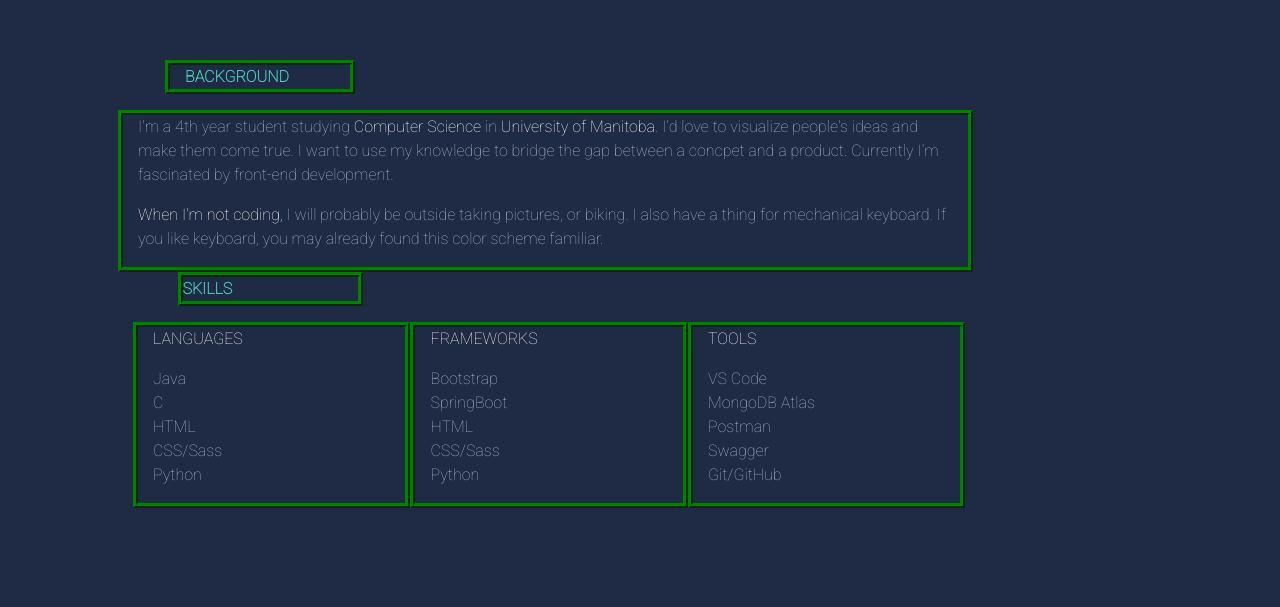
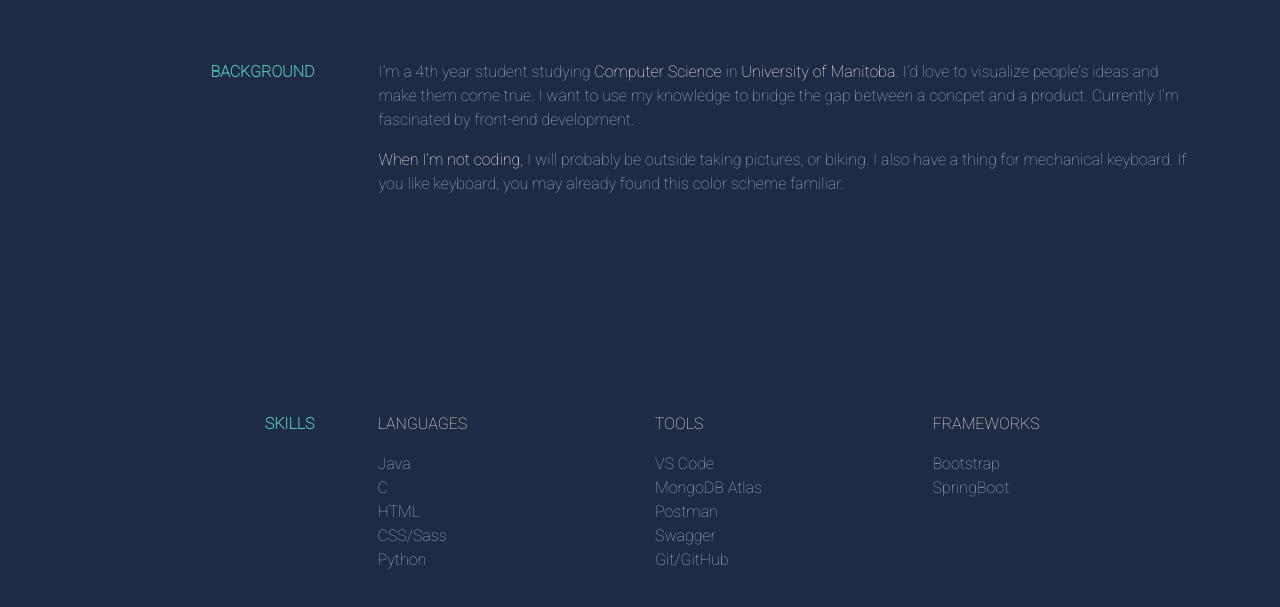
Before and after one commit to louismacvux/portfolio, a website: page index.html in a window 1280 px wide. Shown: the part 795-1402 px from the top of the page. Before the commit the page ends 1303 px from the top, so only its background shows below. Drawn offline with nearby package versions, Linux system fonts and the light colour scheme.

Commit message:
partially done

```diff
--- a/css/styles.css
+++ b/css/styles.css
@@ -14,6 +14,9 @@ body{
     color:whitesmoke;
     background-color: #1F2A44;
 }
+.row-content{
+    padding: 0px 0px 200px 0px;
+}
 
 .text{
     font-weight: 100;
@@ -29,6 +32,11 @@ body{
 .name{
     font-weight: 900;
     color:#49C5B1;
+}
+
+.extra{
+    color: floralwhite;
+    font-weight: 500;
 }
 
 .greeting{
@@ -51,8 +59,3 @@ html {
     margin: 0;
     padding: 0;
 }
-
-.extra{
-    color: floralwhite;
-    font-weight: 500;
-}
--- a/index.html
+++ b/index.html
@@ -17,7 +17,7 @@
                 <button class="navbar-toggler" data-toggle="collapse" type="button" data-target="#naving">
                     <span class="navbar-toggler-icon"></span>
                 </button>
-                <div class="navbar-brand text-white" href="index.html">long vu</div>
+                <div class=" sub-heading" href="index.html">long vu</div>
                 <div class="collapse navbar-collapse" id="naving">
                     <ul class="navbar-nav ml-4 mr-auto">
                         <li class="nav-item active">
@@ -48,9 +48,9 @@
 
         <div id="Background">
             <div class="container">
-                <div class="row">
-                    <p class="col-12 offset-sm-1 col-sm-2 sub-heading box-test">Background</p>
-                    <div class="col-9 offset-2 ml-sm-5 offset-sm-0 col-sm-9 text box-test">
+                <div class="row no-gutters row-content">
+                    <p class="col-12 col-sm-3 d-flex justify-content-sm-end justify-content-start sub-heading pr-5">Background</p>
+                    <div class="col-sm-9 offset-1 offset-sm-0 pl-3 text">
                         <p>I'm a 4th year student studying <span class="extra">Computer Science</span> in <span class="extra">University of Manitoba</span>. I'd love to visualize people's ideas and make them come true. I want to use my knowledge to bridge the gap between a concpet and a product. Currently I'm fascinated by front-end development.</p>
                         <p><span class="extra">When I'm not coding,</span> I will probably be outside taking pictures, or biking. I also have a thing for mechanical keyboard. If you like keyboard, you may already found this color scheme familiar. </p>
                     </div>
@@ -61,14 +61,14 @@
 
         <div id="Skills">
             <div class="container">
-                <div class="row no-gutters">
-                    <div class="col-12 offset-sm-1 col-sm-2">
-                        <p class="sub-heading box-test">Skills</p>
+                <div class="row no-gutters row-content">
+                    <div class="col-12 col-sm-3 d-flex justify-content-sm-end justify-content-start pr-5">
+                        <p class="sub-heading">Skills</p>
                     </div>
-                    <div class="col-9 offset-2 ml-sm-5 offset-sm-0 col-sm-9 text">
+                    <div class="col-sm-9 offset-1 offset-sm-0 text">
                         <div class="container">
                             <div class="row">
-                                <div class="col-4 box-test">
+                                <div class="col-4">
                                     <p class="text-uppercase extra">Languages</p>
                                     <ul class="list-unstyled text">
                                         <li>Java</li>
@@ -78,17 +78,7 @@
                                         <li>Python</li>
                                     </ul>
                                 </div>
-                                <div class="col-4 box-test">
-                                    <p class="text-uppercase extra">Frameworks</p>
-                                    <ul class="list-unstyled text">
-                                        <li>Bootstrap</li>
-                                        <li>SpringBoot</li>
-                                        <li>HTML</li>
-                                        <li>CSS/Sass</li>
-                                        <li>Python</li>
-                                    </ul>
-                                </div>
-                                <div class="col-4 box-test">
+                                <div class="col-4">
                                     <p class="text-uppercase extra">Tools</p>
                                     <ul class="list-unstyled text">
                                         <li>VS Code</li>
@@ -98,12 +88,22 @@
                                         <li>Git/GitHub</li>
                                     </ul>
                                 </div>
+                                <div class="col-4">
+                                    <p class="text-uppercase extra">Frameworks</p>
+                                    <ul class="list-unstyled text">
+                                        <li>Bootstrap</li>
+                                        <li>SpringBoot</li>
+                                    </ul>
+                                </div>
                             </div>
                         </div>
                     </div>
                 </div>
             </div>
         </div>
+        <footer class="footer">
+
+        </footer>
         <!-- jQuery first, then Popper.js, then Bootstrap JS. -->
         <script src="node_modules/jquery/dist/jquery.slim.min.js"></script>
         <script src="node_modules/popper.js/dist/umd/popper.min.js"></script>
```
